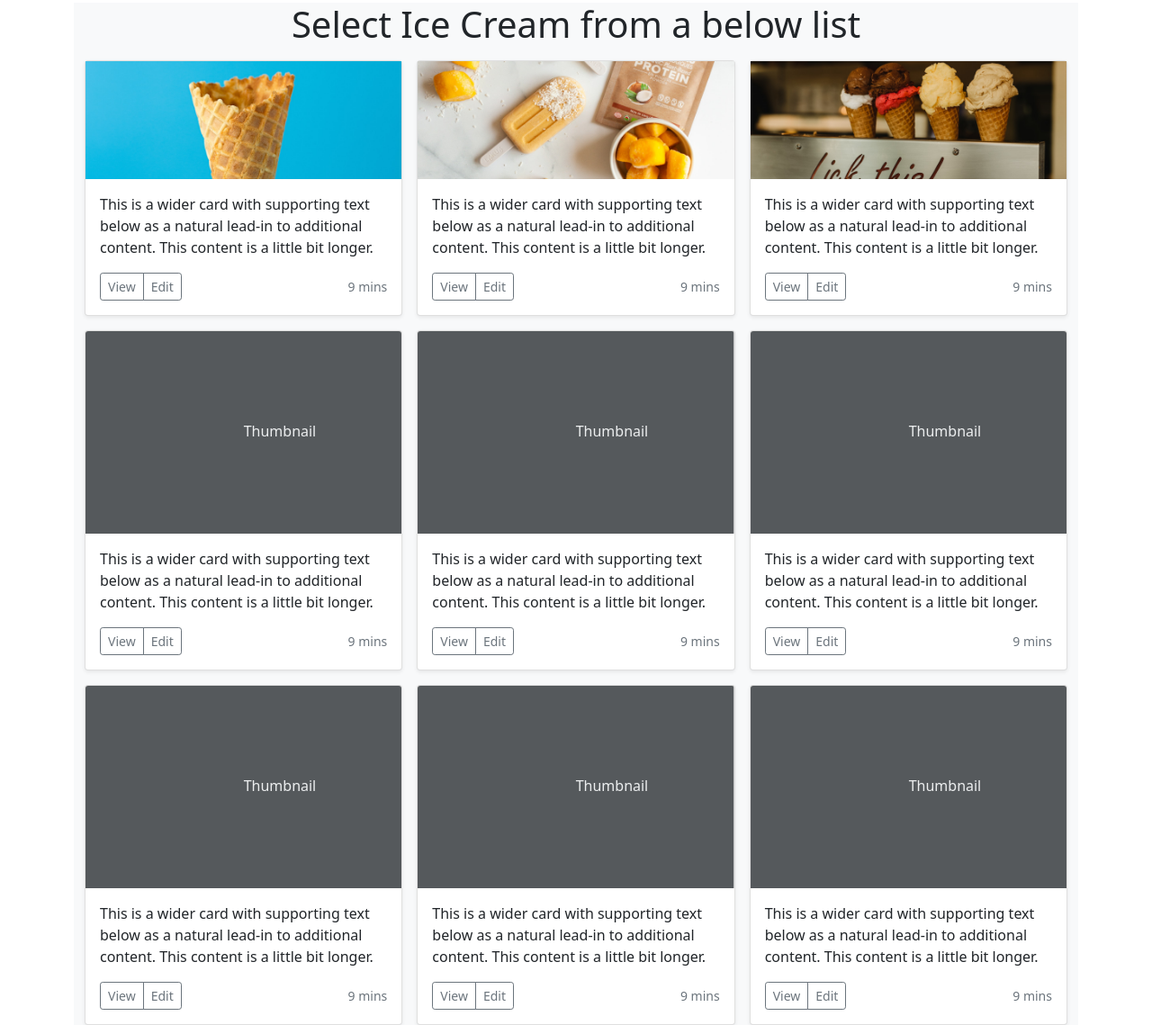
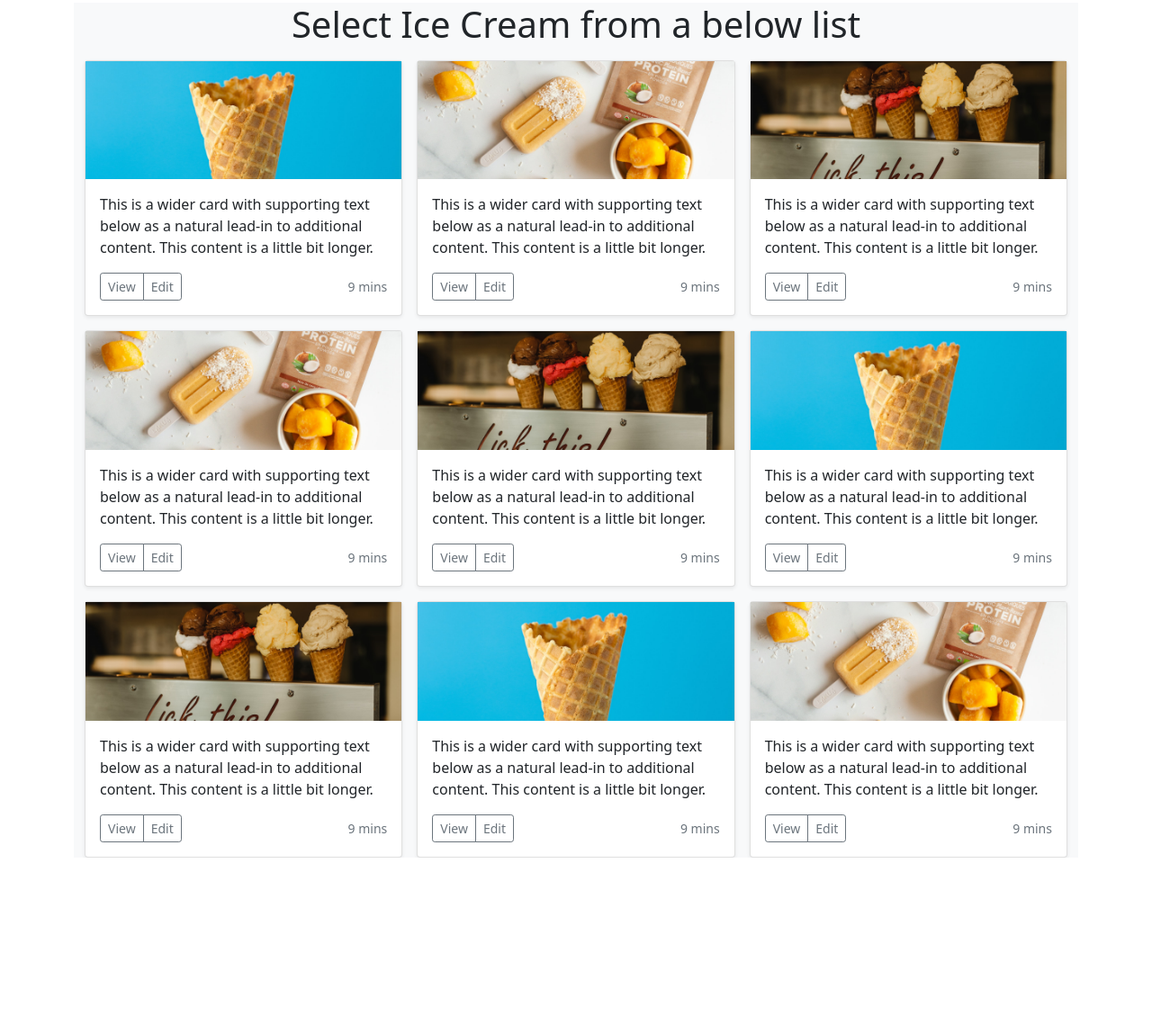
Before and after one commit to sudipsojitra/Django_project1, a Django app: page / in a window 1280 px wide. Shown: the part 488-1627 px from the top of the page at 90% size. After the commit the page ends 1441 px from the top, so only its background shows below. Run offline with Django 4.2, Linux system fonts and the light colour scheme.

Commit message:
contect data remove

```diff
--- a/Hello/templates/contact.html
+++ b/Hello/templates/contact.html
@@ -3,5 +3,5 @@
 
 
 {% block body %}
-this is my contact block
+
 {% endblock body %}
--- a/Hello/templates/index.html
+++ b/Hello/templates/index.html
@@ -98,7 +98,7 @@
 
         <div class="col">
           <div class="card shadow-sm">
-            <svg class="bd-placeholder-img card-img-top" width="100%" height="225" xmlns="http://www.w3.org/2000/svg" role="img" aria-label="Placeholder: Thumbnail" preserveAspectRatio="xMidYMid slice" focusable="false"><title>Placeholder</title><rect width="100%" height="100%" fill="#55595c"></rect><text x="50%" y="50%" fill="#eceeef" dy=".3em">Thumbnail</text></svg>
+            <img src="/static/img/2.jfif" class="d-block w-100" alt="...">
 
             <div class="card-body">
               <p class="card-text">This is a wider card with supporting text below as a natural lead-in to additional content. This content is a little bit longer.</p>
@@ -114,7 +114,7 @@
         </div>
         <div class="col">
           <div class="card shadow-sm">
-            <svg class="bd-placeholder-img card-img-top" width="100%" height="225" xmlns="http://www.w3.org/2000/svg" role="img" aria-label="Placeholder: Thumbnail" preserveAspectRatio="xMidYMid slice" focusable="false"><title>Placeholder</title><rect width="100%" height="100%" fill="#55595c"></rect><text x="50%" y="50%" fill="#eceeef" dy=".3em">Thumbnail</text></svg>
+            <img src="/static/img/3.jfif" class="d-block w-100" alt="...">
 
             <div class="card-body">
               <p class="card-text">This is a wider card with supporting text below as a natural lead-in to additional content. This content is a little bit longer.</p>
@@ -130,7 +130,7 @@
         </div>
         <div class="col">
           <div class="card shadow-sm">
-            <svg class="bd-placeholder-img card-img-top" width="100%" height="225" xmlns="http://www.w3.org/2000/svg" role="img" aria-label="Placeholder: Thumbnail" preserveAspectRatio="xMidYMid slice" focusable="false"><title>Placeholder</title><rect width="100%" height="100%" fill="#55595c"></rect><text x="50%" y="50%" fill="#eceeef" dy=".3em">Thumbnail</text></svg>
+            <img src="/static/img/1.jfif" class="d-block w-100" alt="...">
 
             <div class="card-body">
               <p class="card-text">This is a wider card with supporting text below as a natural lead-in to additional content. This content is a little bit longer.</p>
@@ -147,7 +147,7 @@
 
         <div class="col">
           <div class="card shadow-sm">
-            <svg class="bd-placeholder-img card-img-top" width="100%" height="225" xmlns="http://www.w3.org/2000/svg" role="img" aria-label="Placeholder: Thumbnail" preserveAspectRatio="xMidYMid slice" focusable="false"><title>Placeholder</title><rect width="100%" height="100%" fill="#55595c"></rect><text x="50%" y="50%" fill="#eceeef" dy=".3em">Thumbnail</text></svg>
+            <img src="/static/img/3.jfif" class="d-block w-100" alt="...">
 
             <div class="card-body">
               <p class="card-text">This is a wider card with supporting text below as a natural lead-in to additional content. This content is a little bit longer.</p>
@@ -163,7 +163,7 @@
         </div>
         <div class="col">
           <div class="card shadow-sm">
-            <svg class="bd-placeholder-img card-img-top" width="100%" height="225" xmlns="http://www.w3.org/2000/svg" role="img" aria-label="Placeholder: Thumbnail" preserveAspectRatio="xMidYMid slice" focusable="false"><title>Placeholder</title><rect width="100%" height="100%" fill="#55595c"></rect><text x="50%" y="50%" fill="#eceeef" dy=".3em">Thumbnail</text></svg>
+            <img src="/static/img/1.jfif" class="d-block w-100" alt="...">
 
             <div class="card-body">
               <p class="card-text">This is a wider card with supporting text below as a natural lead-in to additional content. This content is a little bit longer.</p>
@@ -179,7 +179,7 @@
         </div>
         <div class="col">
           <div class="card shadow-sm">
-            <svg class="bd-placeholder-img card-img-top" width="100%" height="225" xmlns="http://www.w3.org/2000/svg" role="img" aria-label="Placeholder: Thumbnail" preserveAspectRatio="xMidYMid slice" focusable="false"><title>Placeholder</title><rect width="100%" height="100%" fill="#55595c"></rect><text x="50%" y="50%" fill="#eceeef" dy=".3em">Thumbnail</text></svg>
+            <img src="/static/img/2.jfif" class="d-block w-100" alt="...">
 
             <div class="card-body">
               <p class="card-text">This is a wider card with supporting text below as a natural lead-in to additional content. This content is a little bit longer.</p>
```
